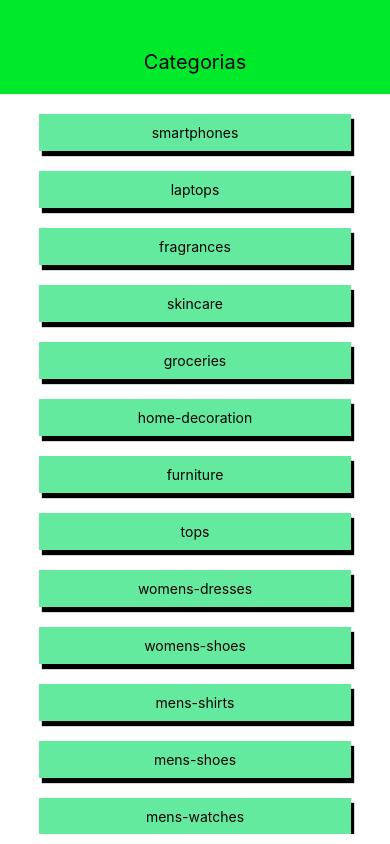
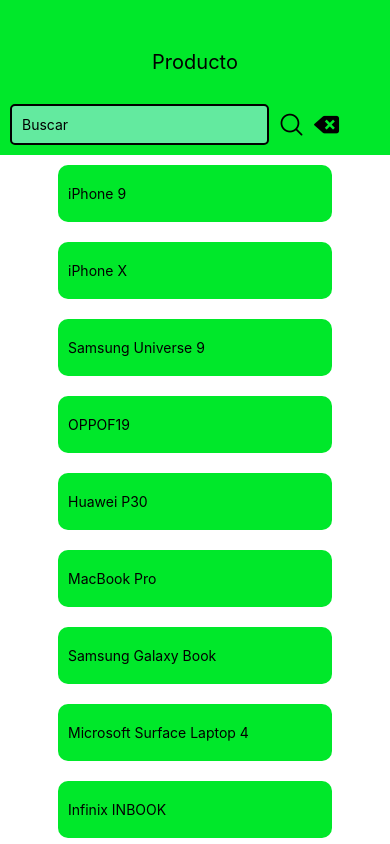
Before and after one commit to Federico1988/cipoApp, a React Native app: screen / in a window 390 px wide. Built offline with nearby package versions, Linux system fonts and the light colour scheme.

Commit message:
Maqueta de buscador, itemList, search

```diff
--- a/App.js
+++ b/App.js
@@ -1,12 +1,13 @@
 import { StatusBar } from 'expo-status-bar';
 import { StyleSheet, Text, View } from 'react-native';
 import Home from './Screens/Home';
+import ItemListCategories from './Screens/ItemListCategories';
 
 export default function App() {
   return (
     <View style={styles.container}>
 
-      <Home />
+      <ItemListCategories />
     </View >
   );
 }
--- /dev/null
+++ b/Components/ProductItem.js
@@ -0,0 +1,27 @@
+import { StyleSheet, Text, View } from 'react-native'
+import React from 'react'
+import { colors } from '../Global/colors'
+
+const ProductItem = ({ item }) => {
+    return (
+        <View style={styles.container}>
+            <Text style={styles.text}>{item.title}</Text>
+        </View>
+    )
+}
+
+export default ProductItem
+
+const styles = StyleSheet.create({
+    container: {
+        width: "80%",
+        backgroundColor: colors.green1,
+        margin: 10,
+        marginHorizontal: "10%",
+        marginVertical: 10,
+        paddingHorizontal: 10,
+        paddingVertical: 20,
+        borderRadius: 10,
+
+    }
+})
--- /dev/null
+++ b/Components/Search.js
@@ -0,0 +1,41 @@
+import { StyleSheet, TextInput,Pressable, View } from 'react-native'
+import { colors } from '../Global/colors'
+import { AntDesign, Entypo } from "@expo/vector-icons"
+
+const Search = () => {
+    return (
+
+        <View style={styles.container}>
+            <TextInput style={styles.input} placeholder='Buscar' />
+            <Pressable>
+                <AntDesign name='search1' color='black' size={25} />
+            </Pressable>
+            <Pressable>
+                <Entypo name='erase' color='black' size={25} />
+            </Pressable>
+        </View>
+    )
+}
+
+export default Search
+
+const styles = StyleSheet.create({
+
+    input: {
+        borderWidth: 2,
+        borderRadius: 5,
+        padding: 10,
+        width: "70%",
+        backgroundColor: colors.green2,
+
+    },
+    container: {
+        width: "100%",
+        flexDirection: "row",
+        alignItems: "center",
+        padding: 10,
+        gap: 10,
+        backgroundColor: colors.green1
+
+    }
+})
--- a/Screens/ItemListCategories.js
+++ b/Screens/ItemListCategories.js
@@ -1,20 +1,26 @@
-import { StyleSheet, Text, View } from 'react-native'
+import { FlatList, Pressable, StyleSheet, Text, TextInput, View } from 'react-native'
+import Header from '../Components/Header'
+import Search from '../Components/Search'
+import allProducts from '../Data/products.json'
+import ProductItem from '../Components/ProductItem'
 
 const ItemListCategories = () => {
     return (
-        <View style={styles.container}>
-            <Text>ItemListCategories</Text>
-        </View>
+        <>
+            <Header />
+            <Search />
+            <FlatList
+                style={styles.container}
+                data={allProducts}
+                keyExtractor={item => item.id}
+                renderItem={({ item }) => <ProductItem item={item} />}
+            />
+        </>
     )
 }
 
 export default ItemListCategories
 
 const styles = StyleSheet.create({
-    container: {
-        width: "100%",
-        flex: "1",
-        justifyContent: "center",
-        alignItems: "center",
-    }
+
 })
```
